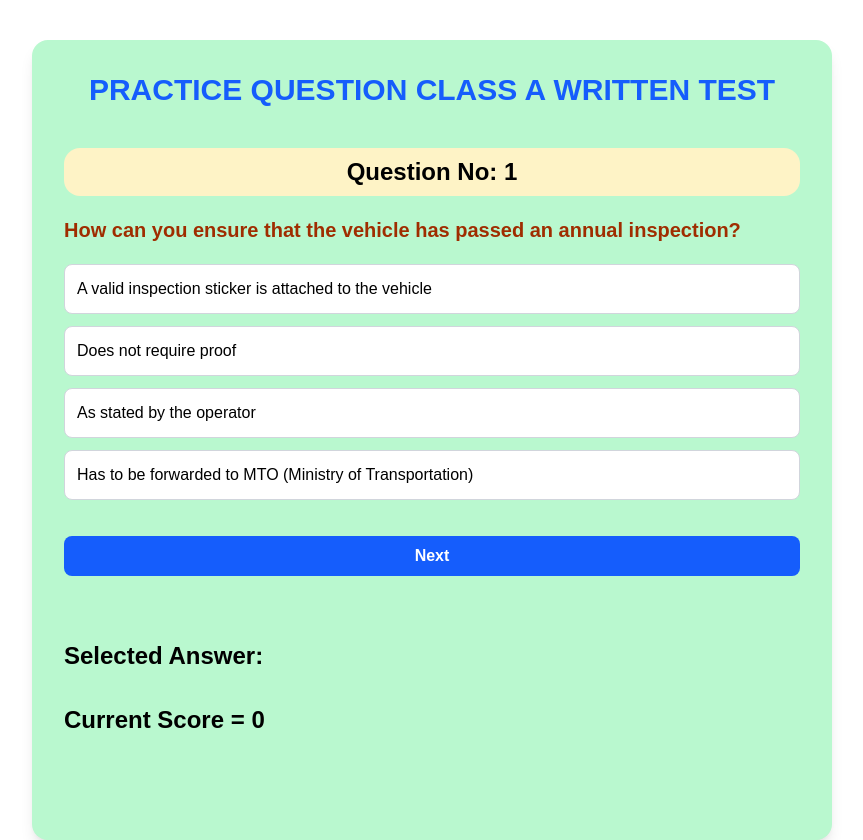
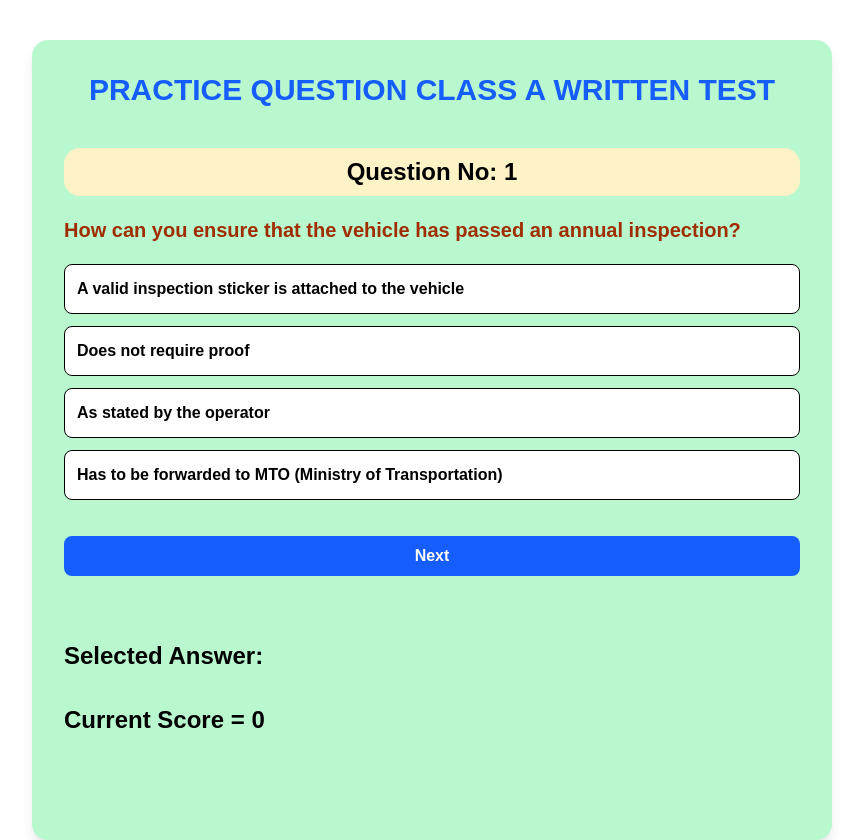
Before and after one commit to Harsimran141/Azknowledgetest, a React (Vite) app: page / in a window 1280 px wide. Shown: the whole page, without its empty margins (208-1071 px from the left). Built offline with nearby package versions, Linux system fonts and the light colour scheme.

Commit message:
style: enhance button styles and animations for answer options in App component

```diff
--- a/src/App.jsx
+++ b/src/App.jsx
@@ -999,15 +999,13 @@ const App = () => {
         SetCorrect("Wrong");
       }
     }}
-            className={`w-full text-left p-3
-              bg-white border border-gray-300 rounded-lg
-              hover:bg-blue-600
+    className={`w-full text-left p-3 border rounded-lg font-semibold
       ${
-                items === selectOption
-                  ? correct === "Correct"
-                    ? "bg-green-500 text-white"
-                    : "bg-red-500 text-white"
-                  : "text-black"
+        answered && items === Questions[currentQuestion].answer
+          ? "bg-green-500 text-white animate-pulse"
+          : answered && items === selectOption
+          ? "bg-red-500 text-white"
+          : "bg-white text-black hover:bg-blue-100"
       }
     `}
   >
```
Lines whose indentation alone changed are shown as unchanged.
